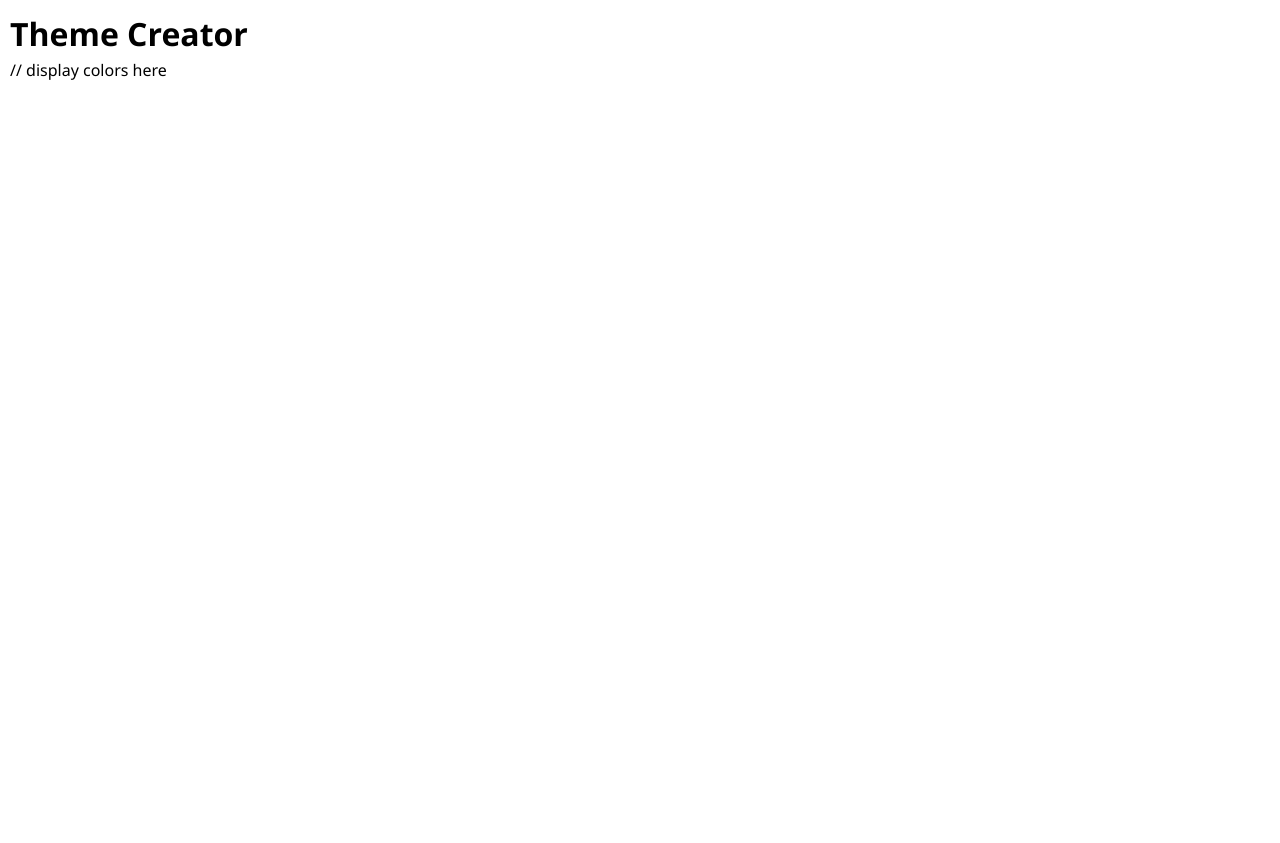
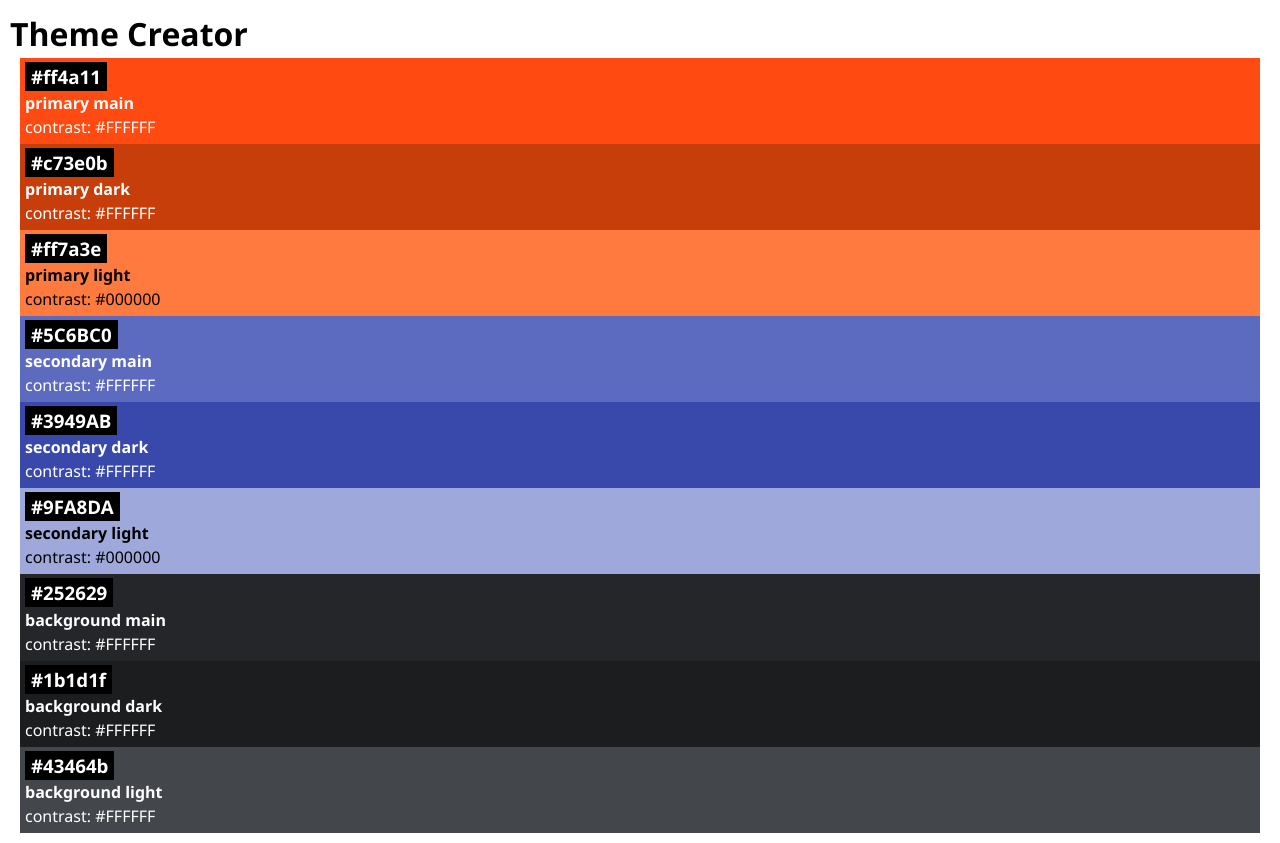
Before and after one commit to SimonNancekievill/recap-project-4-color-theme-app, a React (Vite) app: page / in a window 1280 px wide. Before the commit the page ends 800 px from the top, so only its background shows below. Built offline with nearby package versions, Linux system fonts and the light colour scheme.

Commit message:
created a color-card for each color

```diff
--- a/src/App.jsx
+++ b/src/App.jsx
@@ -6,7 +6,15 @@
   return (
     <>
       <h1>Theme Creator</h1>
-      // display colors here
+      {initialColors.map((color) => (
+        <Color
+          key={color.id}
+          id={color.id}
+          hex={color.hex}
+          role={color.role}
+          contrastText={color.contrastText}
+        />
+      ))}
     </>
   );
 }
--- a/src/Components/Color/Color.jsx
+++ b/src/Components/Color/Color.jsx
@@ -1,5 +1,15 @@
 import "./Color.css";
 
-export default function Color({ color }) {
-  return null;
+export default function Color({ id, hex, contrastText, role }) {
+  return (
+    <article
+      id={id}
+      className="color-card"
+      style={{ backgroundColor: hex, color: contrastText }}
+    >
+      <h3 className="color-card-headline">{hex}</h3>
+      <h4>{role}</h4>
+      <p>contrast: {contrastText}</p>
+    </article>
+  );
 }
```
